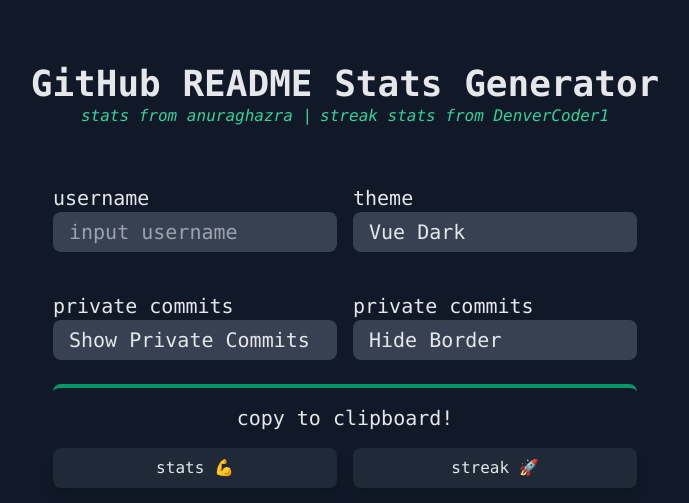
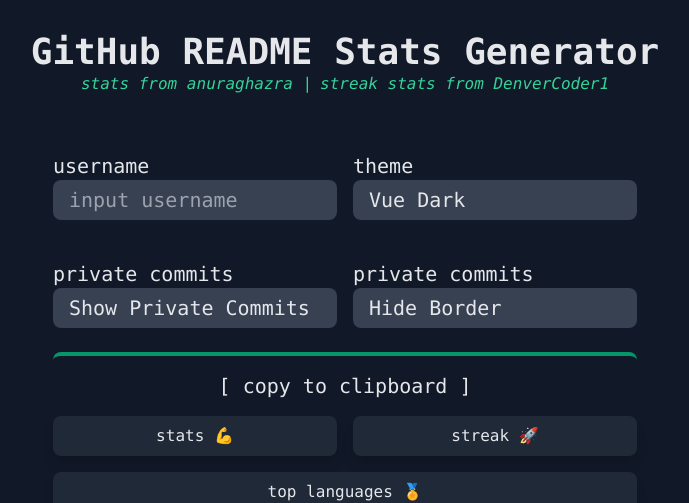
Before and after one commit to omsimos/github-stats, a React (Vite) app: page / in a window 1280 px wide. Shown: the top 503 px of the page, without its empty margins (295-984 px from the left). Built offline with nearby package versions, Linux system fonts and the light colour scheme.

Commit message:
Update copy to clipboard

```diff
--- a/src/components/Header.tsx
+++ b/src/components/Header.tsx
@@ -3,7 +3,7 @@ import React from 'react'
 export const Header = () => {
   return (
     <div className="text-center">
-      <h1 className="text-4xl dmd:text-lg font-bold mt-16">
+      <h1 className="text-4xl dmd:text-lg font-bold mt-8">
         GitHub README Stats Generator
       </h1>
       <a
--- a/src/components/options/Button.tsx
+++ b/src/components/options/Button.tsx
@@ -8,7 +8,7 @@ export const Button: React.FC = () => {
   return (
     <div className="col-span-2  text-center">
       <div className="mb-4 border-t-4 border-b-4 py-4 border-green-600 rounded-lg">
-        <p className="pb-4">copy to clipboard!</p>
+        <p className="pb-4">[ copy to clipboard ]</p>
 
         <div className="flex gap-4">
           <button onClick={() => copyStats()} className="btn">
```
